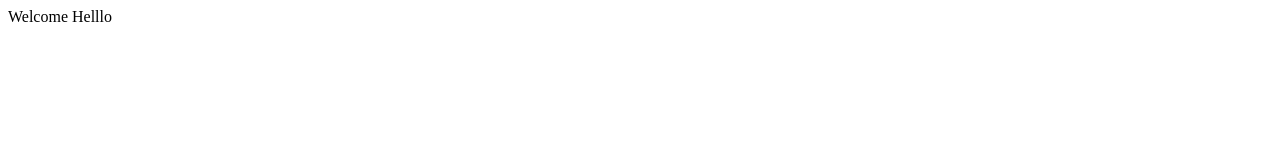
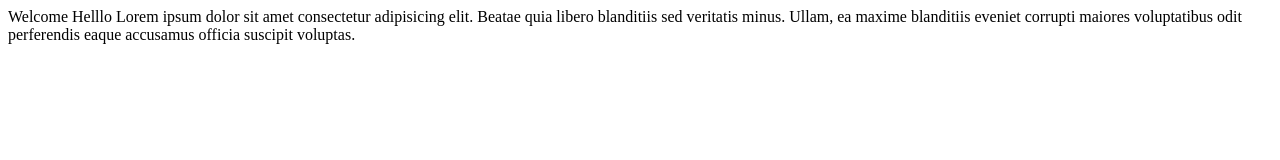
Before and after one commit to SudheerChilakaa/SINGLEPAGE-1, a plain HTML site: page index.html in a window 1280 px wide. Drawn offline with Linux system fonts and the light colour scheme.

Commit message:
paragraph added

```diff
--- a/index.html
+++ b/index.html
@@ -9,5 +9,11 @@
 
     Welcome    Helllo
 
+
+
+    Lorem ipsum dolor sit amet consectetur adipisicing elit.
+    Beatae quia libero blanditiis sed veritatis minus. Ullam,
+    ea maxime blanditiis eveniet corrupti maiores voluptatibus odit perferendis eaque accusamus officia suscipit voluptas.
+
 </body>
 </html>
```
